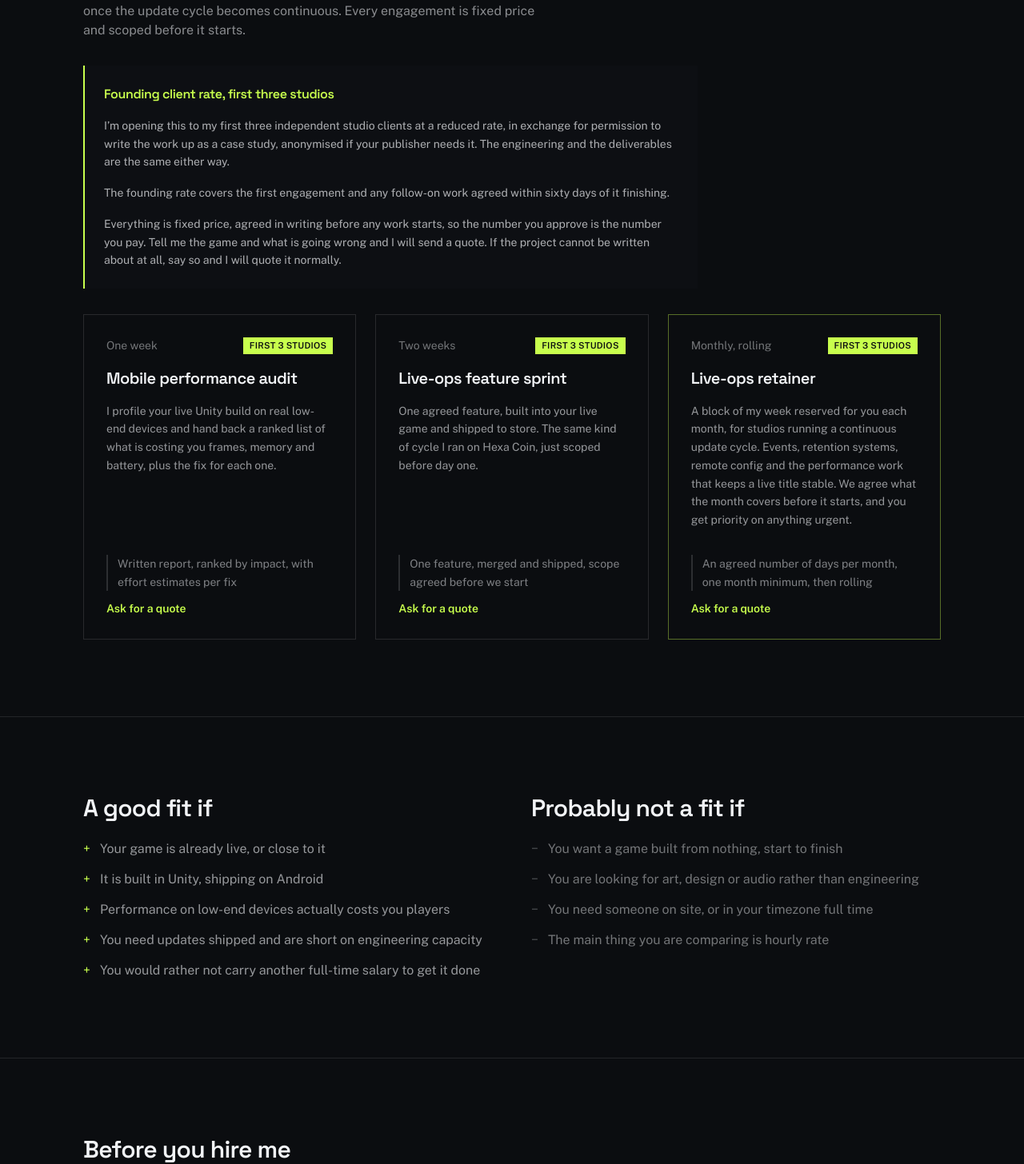
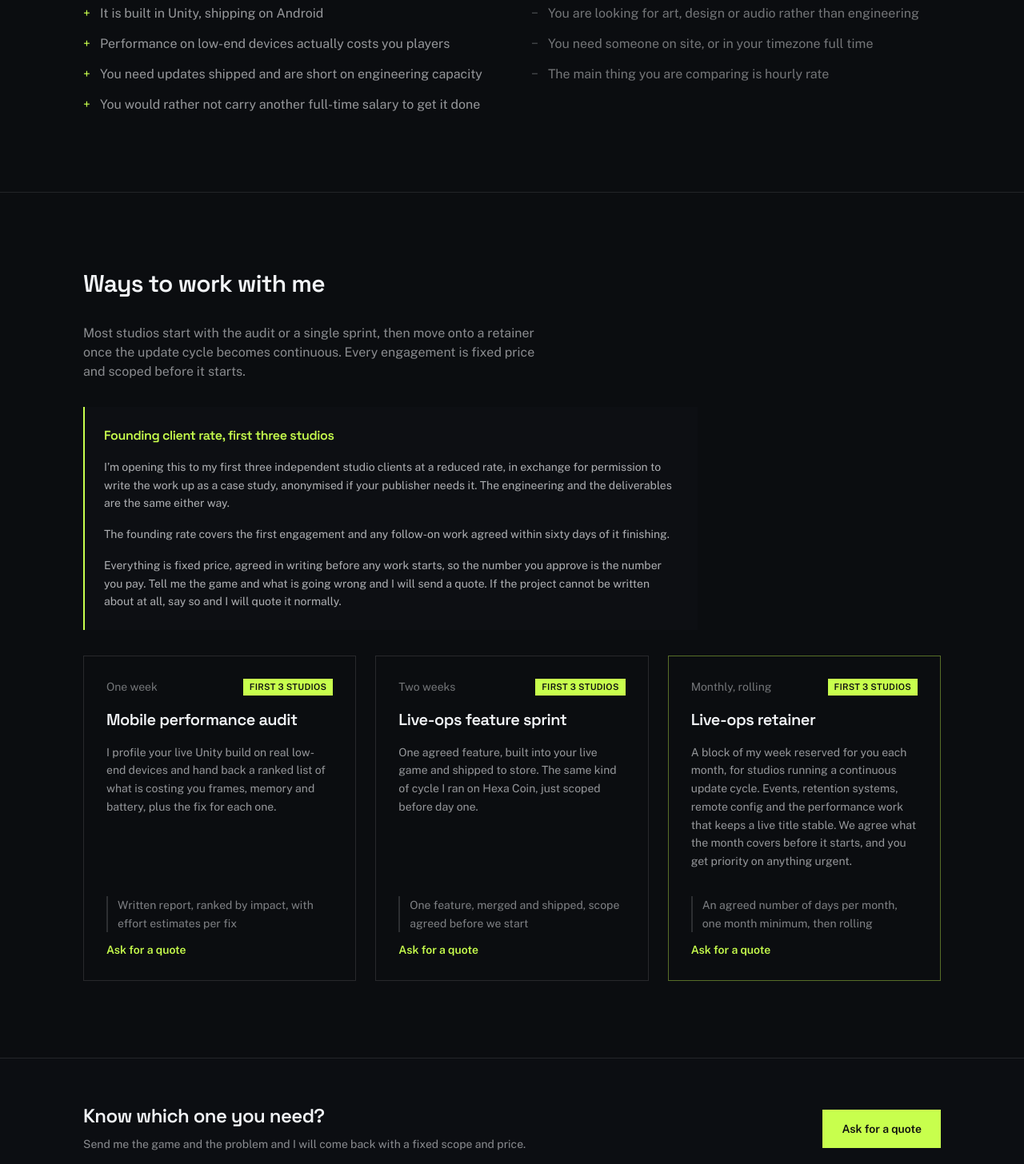
Before and after one commit to hrishikarora/hrishikarora.github.io, a Next.js app: page / in a window 1280 px wide. Shown: the part 5754-7210 px from the top of the page at 80% size. Built offline with nearby package versions, Linux system fonts and the light colour scheme.

Commit message:
Move qualification before offers, add mid-page CTA, shorten booking label

```diff
--- a/app/page.tsx
+++ b/app/page.tsx
@@ -337,6 +337,55 @@ export default function HomePage() {
         </div>
       </section>
 
+      {/* ── Qualification: a filter, so it sits before the thing it
+             filters rather than after it. ─────────────────────────────── */}
+      <section className="border-t border-ink/10 py-16 md:py-24">
+        <div className="mx-auto grid max-w-6xl gap-12 px-6 md:grid-cols-2 md:px-10">
+          <div className="flex flex-col gap-5">
+            <h2 className="font-display text-2xl font-semibold tracking-tight md:text-3xl">
+              A good fit if
+            </h2>
+            <ul className="flex flex-col gap-3">
+              {[
+                'Your game is already live, or close to it',
+                'It is built in Unity, shipping on Android',
+                'Performance on low-end devices actually costs you players',
+                'You need updates shipped and are short on engineering capacity',
+                'You would rather not carry another full-time salary to get it done',
+              ].map((item) => (
+                <li key={item} className="flex gap-3 text-base leading-relaxed text-ink/60">
+                  <span aria-hidden="true" className="text-accent-text">
+                    +
+                  </span>
+                  {item}
+                </li>
+              ))}
+            </ul>
+          </div>
+
+          <div className="flex flex-col gap-5">
+            <h2 className="font-display text-2xl font-semibold tracking-tight md:text-3xl">
+              Probably not a fit if
+            </h2>
+            <ul className="flex flex-col gap-3">
+              {[
+                'You want a game built from nothing, start to finish',
+                'You are looking for art, design or audio rather than engineering',
+                'You need someone on site, or in your timezone full time',
+                'The main thing you are comparing is hourly rate',
+              ].map((item) => (
+                <li key={item} className="flex gap-3 text-base leading-relaxed text-ink/45">
+                  <span aria-hidden="true" className="text-ink/30">
+                    &minus;
+                  </span>
+                  {item}
+                </li>
+              ))}
+            </ul>
+          </div>
+        </div>
+      </section>
+
       {/* ── Offers ───────────────────────────────────────────────────── */}
       <section id="offers" className="border-t border-ink/10 py-16 md:py-24">
         <div className="mx-auto flex max-w-6xl flex-col gap-8 px-6 md:px-10">
@@ -410,51 +459,25 @@ export default function HomePage() {
         </div>
       </section>
 
-      {/* ── Qualification ────────────────────────────────────────────── */}
-      <section className="border-t border-ink/10 py-16 md:py-24">
-        <div className="mx-auto grid max-w-6xl gap-12 px-6 md:grid-cols-2 md:px-10">
-          <div className="flex flex-col gap-5">
-            <h2 className="font-display text-2xl font-semibold tracking-tight md:text-3xl">
-              A good fit if
+      {/* ── Mid-page CTA: catches anyone convinced by the offers before
+             they have to read the FAQ to get to the form. ─────────────── */}
+      <section className="border-t border-ink/10 bg-bg-raised/30 py-14">
+        <div className="mx-auto flex max-w-6xl flex-col gap-5 px-6 md:flex-row md:items-center md:justify-between md:px-10">
+          <div className="flex flex-col gap-2">
+            <h2 className="font-display text-xl font-semibold tracking-tight md:text-2xl">
+              Know which one you need?
             </h2>
-            <ul className="flex flex-col gap-3">
-              {[
-                'Your game is already live, or close to it',
-                'It is built in Unity, shipping on Android',
-                'Performance on low-end devices actually costs you players',
-                'You need updates shipped and are short on engineering capacity',
-                'You would rather not carry another full-time salary to get it done',
-              ].map((item) => (
-                <li key={item} className="flex gap-3 text-base leading-relaxed text-ink/60">
-                  <span aria-hidden="true" className="text-accent-text">
-                    +
-                  </span>
-                  {item}
-                </li>
-              ))}
-            </ul>
+            <p className="max-w-xl text-sm leading-relaxed text-ink/55">
+              Send me the game and the problem and I will come back with a fixed scope and price.
+            </p>
           </div>
-
-          <div className="flex flex-col gap-5">
-            <h2 className="font-display text-2xl font-semibold tracking-tight md:text-3xl">
-              Probably not a fit if
-            </h2>
-            <ul className="flex flex-col gap-3">
-              {[
-                'You want a game built from nothing, start to finish',
-                'You are looking for art, design or audio rather than engineering',
-                'You need someone on site, or in your timezone full time',
-                'The main thing you are comparing is hourly rate',
-              ].map((item) => (
-                <li key={item} className="flex gap-3 text-base leading-relaxed text-ink/45">
-                  <span aria-hidden="true" className="text-ink/30">
-                    &minus;
-                  </span>
-                  {item}
-                </li>
-              ))}
-            </ul>
-          </div>
+          <TrackedLink
+            href="#contact"
+            event="midpage-cta"
+            className="w-fit shrink-0 bg-accent px-6 py-3.5 text-sm font-semibold text-accent-ink transition hover:brightness-95"
+          >
+            Ask for a quote
+          </TrackedLink>
         </div>
       </section>
 
@@ -496,7 +519,7 @@ export default function HomePage() {
                   external
                   className="border border-ink/20 px-5 py-3 text-sm font-semibold text-ink/80 transition hover:border-accent hover:text-ink"
                 >
-                  Book a 20 minute call
+                  Book a call
                 </TrackedLink>
                 <TrackedLink
                   href="mailto:hrishik.arora@gmail.com?subject=Unity%20game%20problem"
```
